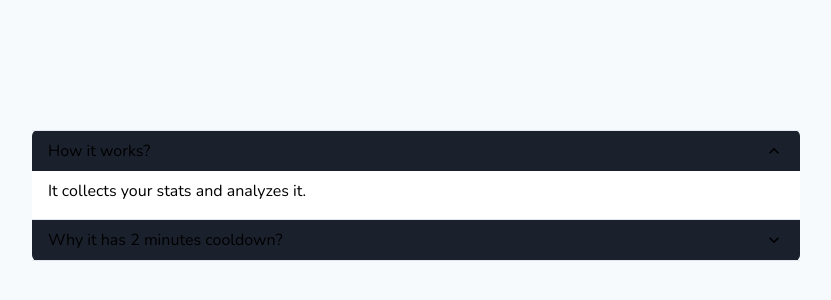
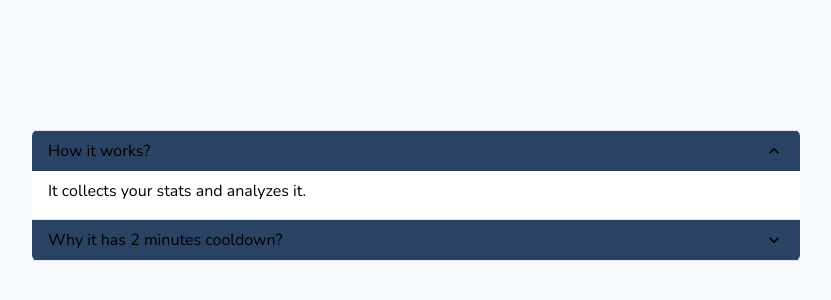
Before and after one commit to ngxCoder/my-lol-tierlist, a Next.js app: page / in a window 1280 px wide. Shown: the part 790-1090 px from the top of the page, without its empty margins (224-1055 px from the left). Built offline with nearby package versions, Linux system fonts and the light colour scheme.

Commit message:
Adjust FAQ color

```diff
--- a/src/components/FAQ.tsx
+++ b/src/components/FAQ.tsx
@@ -2,7 +2,7 @@ import { Accordion, AccordionButton, AccordionIcon, AccordionItem, AccordionPane
 
 export const FAQ = (props: FAQProps) => (
     <Box width="60vw" height="70%">
-        <Accordion allowToggle defaultIndex={0} bg="gray.800" borderRadius="0.375rem">
+        <Accordion allowToggle defaultIndex={0} bg="blue.800" borderRadius="0.375rem">
             {
                 props.data.map((faq, idx, arr) => (
                     <AccordionItem key={idx}>
```
